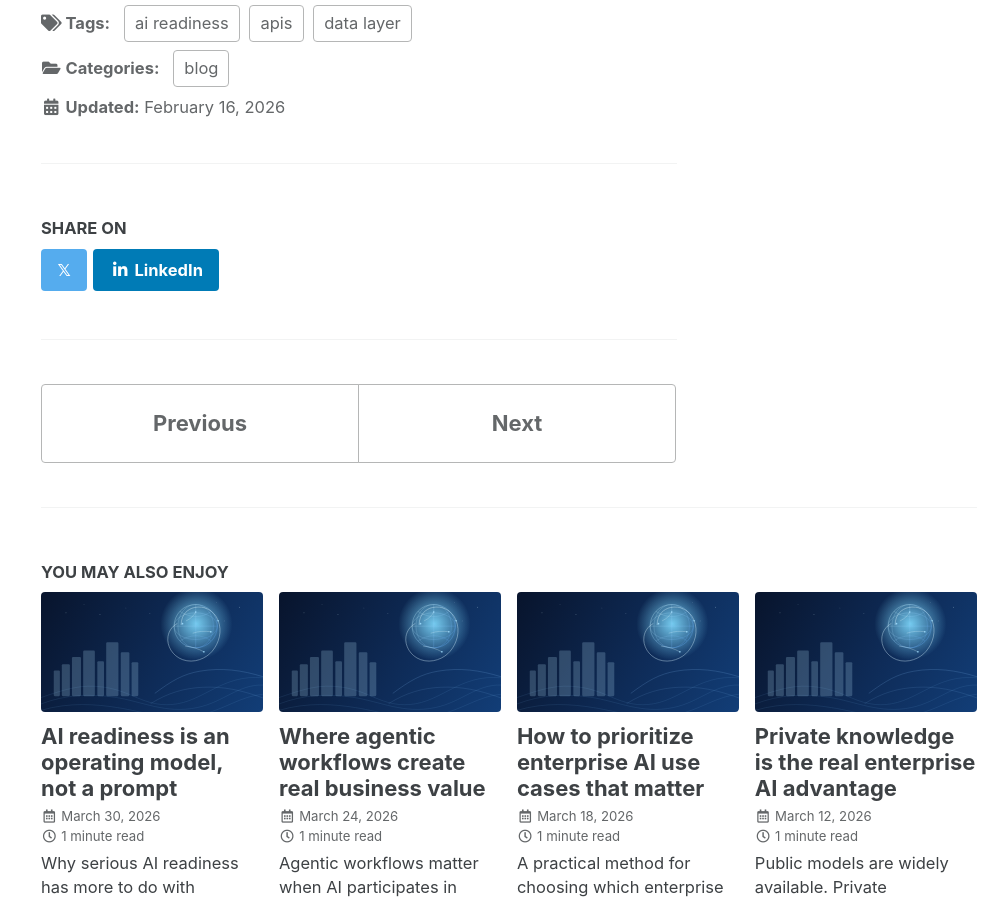
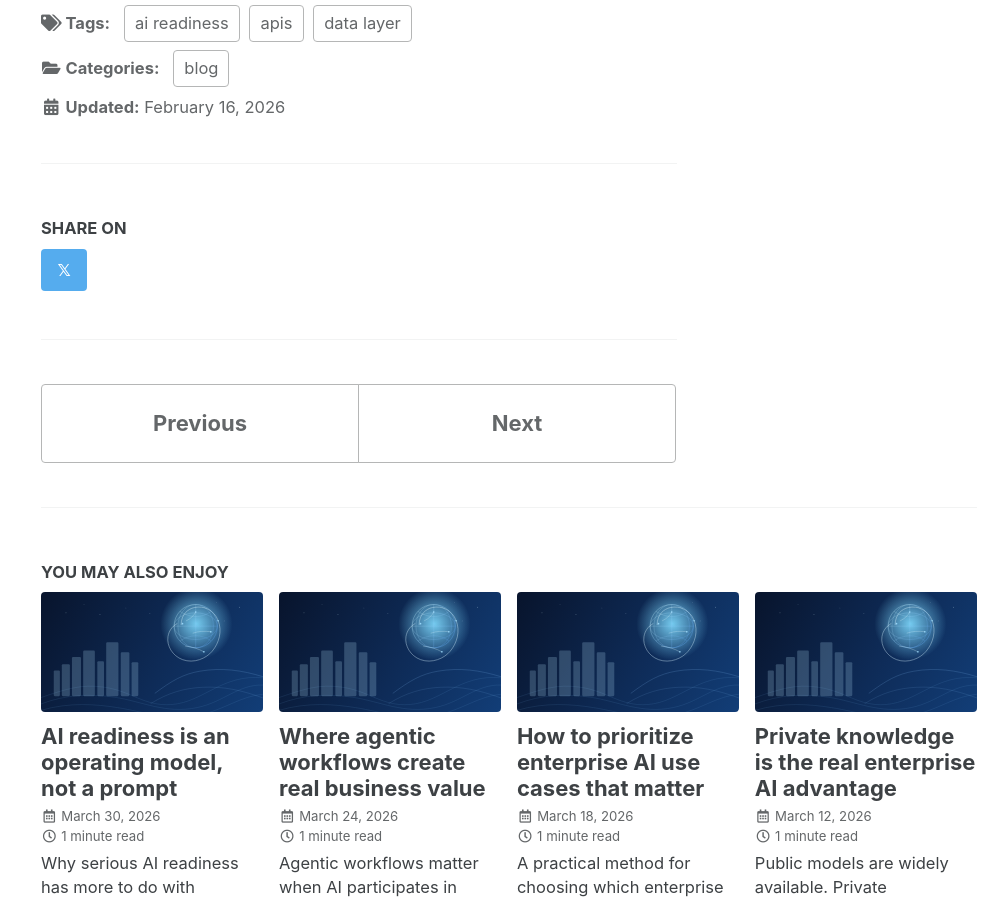
Before and after one commit to Umplify/umplify, a Jekyll site: the page built from _posts/2026-02-16-building-an-ai-ready-data-and-api-layer.md, in a window 1280 px wide and 900 px high, scrolled down 1505 px. Shown: the whole window, without its empty margins (281-1280 px from the left). Built offline with Jekyll 4.4.1, drawn with Linux system fonts in a browser that asks for light colours; cached includes are drawn as plain includes.

Commit message:
Remove LinkedIn share button from social share section
Removed LinkedIn share button and adjusted conditional rendering.

```diff
--- a/_includes/social-share.html
+++ b/_includes/social-share.html
@@ -1,19 +1,10 @@
 <section class="page__share">
-{% if site.data.ui-text[site.locale].share_on_label %}
+  {% if site.data.ui-text[site.locale].share_on_label %}
   <h4 class="page__share-title">{{ site.data.ui-text[site.locale].share_on_label | default: "Share on" }}</h4>
-{% endif %}
-
+  {% endif %}
   <a href="https://twitter.com/intent/tweet?{% if site.twitter.username %}via={{ site.twitter.username | url_encode }}&amp;{% endif %}text={{ page.title | url_encode }}%20{{ page.url | absolute_url | url_encode }}"
      class="btn btn--twitter"
      title="{{ site.data.ui-text[site.locale].share_on_label | default: 'Share on' }} X">
     𝕏
   </a>
-
-  <a href="https://www.linkedin.com/sharing/share-offsite/?url={{ page.url | absolute_url | url_encode }}"
-     class="btn btn--linkedin"
-     target="_blank"
-     rel="noopener noreferrer"
-     title="{{ site.data.ui-text[site.locale].share_on_label | default: 'Share on' }} LinkedIn">
-    <i class="fab fa-fw fa-linkedin-in" aria-hidden="true"></i> LinkedIn
-  </a>
 </section>
```
